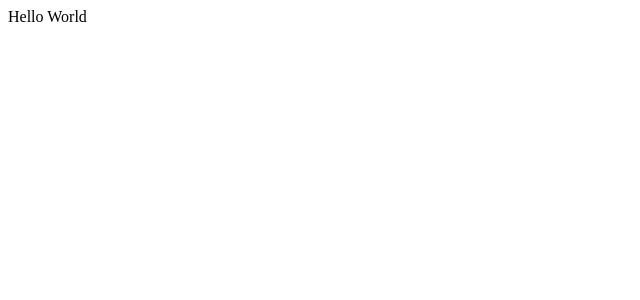
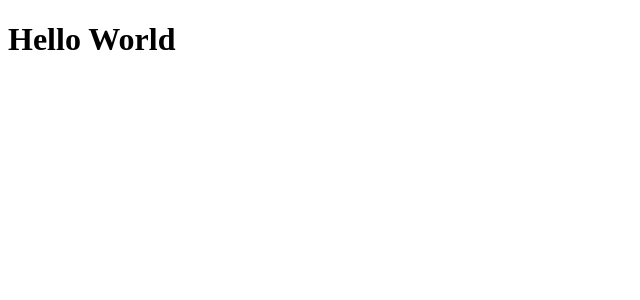
Before and after one commit to madebymak/portfolio-react, a React (Create React App) app: page / in a window 1280 px wide. Shown: the top 300 px of the page, without its empty margins (0-640 px from the left). Built offline with nearby package versions, Linux system fonts and the light colour scheme.

Commit message:
Add components

```diff
--- /dev/null
+++ b/src/App.js
@@ -0,0 +1,12 @@
+import React, { Component } from 'react';
+import Greet from './components/welcome';
+
+class App extends Component {
+    render() {
+        return (
+            <div> <Greet /></div>
+        )
+    }
+}
+
+export default App;
--- /dev/null
+++ b/src/components/welcome.js
@@ -0,0 +1,5 @@
+import React from 'react';
+
+const Greet = () => <h1>Hello World</h1>
+
+export default Greet
```
Also changed, not shown: src/index.js (+4 -3 lines), public/index.html (line endings or trailing spaces).
